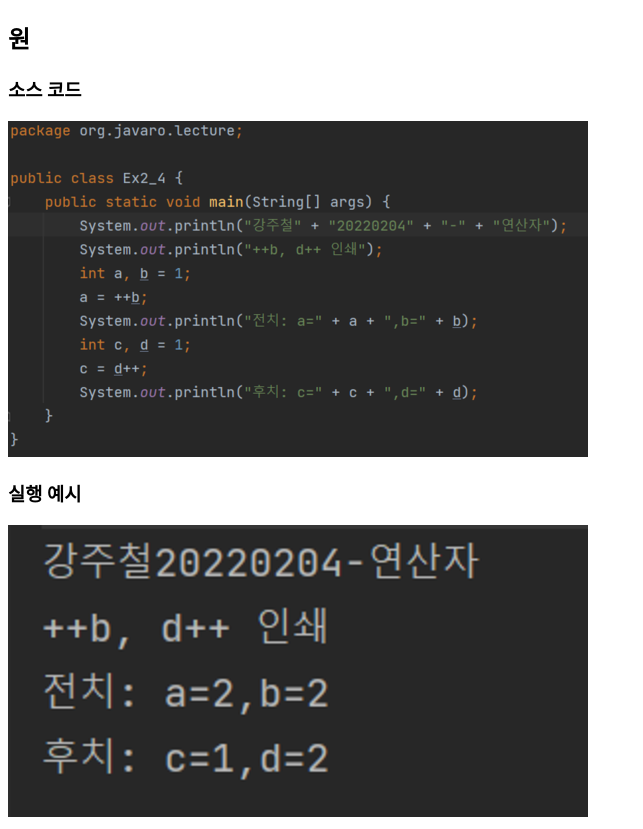
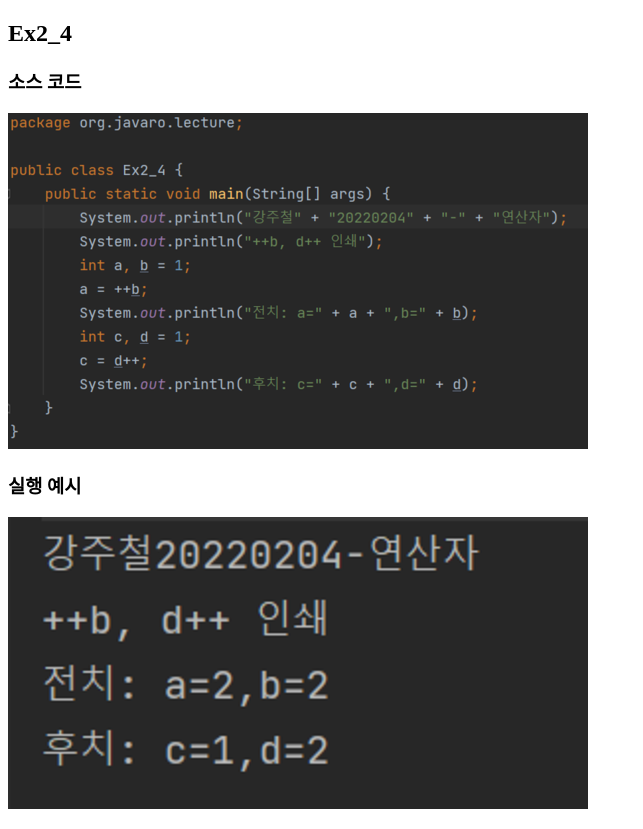
Before and after one commit to jucheolkang/jucheolkang.gitbub.io, a plain HTML site: page java/hw4_3_2.html in a window 1280 px wide. Shown: the whole page, without its empty margins (0-643 px from the left). Drawn offline with Linux system fonts and the light colour scheme.

Commit message:
Update hw4_3_2.html

```diff
--- a/java/hw4_3_2.html
+++ b/java/hw4_3_2.html
@@ -23,7 +23,7 @@
     </style>
 </head>
 <body>
-    <h2>원</h2>
+    <h2>Ex2_4</h2>
     <h3>소스 코드</h3>
     <img src = "https://jucheolkang.github.io/jucheolkang.gitbub.io/java/hw4_3_2_source.png">
     <h3>실행 예시</h3>
```
